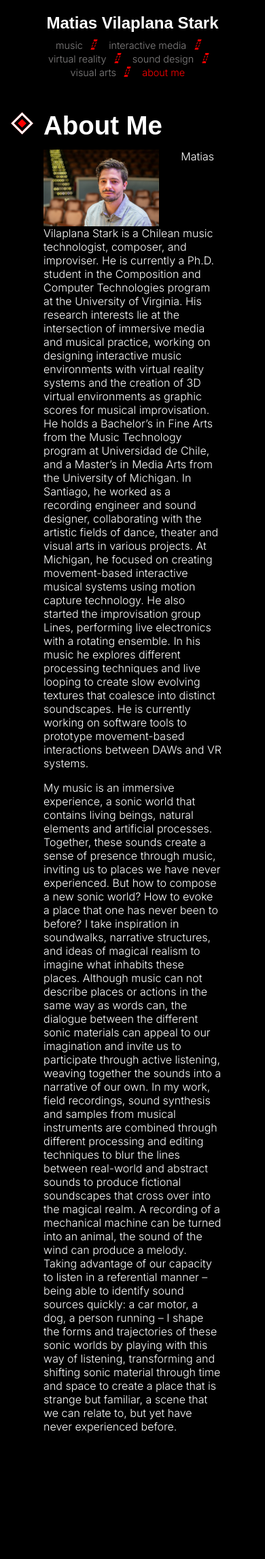
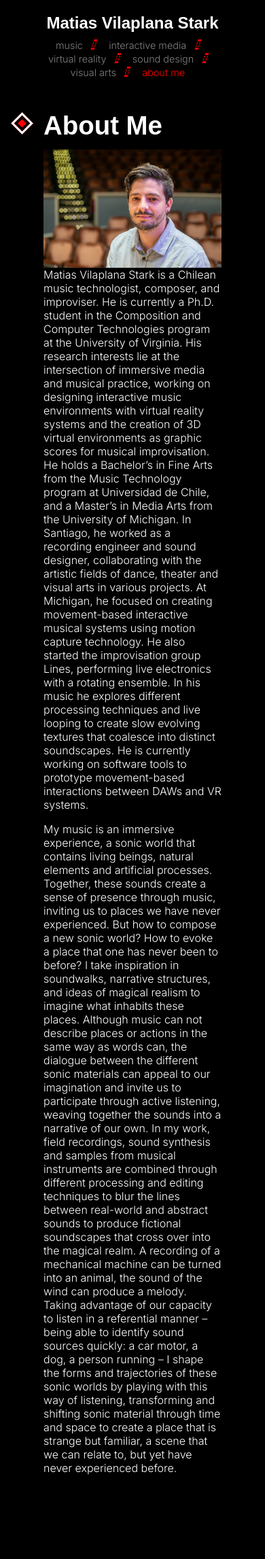
Before and after one commit to matvilap/matvilap.github.io, a Jekyll site: the page built from aboutme.md, in a window 390 px wide. Shown: the whole page at 68% size. Built offline with Jekyll 4.4.1, drawn with Linux system fonts in a browser that asks for light colours; some web fonts are replaced; before the commit the page ends 2233 px from its top, so only the background shows below that.

Commit message:
update image size

```diff
--- a/assets/css/main.css
+++ b/assets/css/main.css
@@ -335,6 +335,6 @@ nav ul li a:hover {
   }
 
   .about-image {
-    width: 65%;
+    width: 100%;
   }
 }
```
